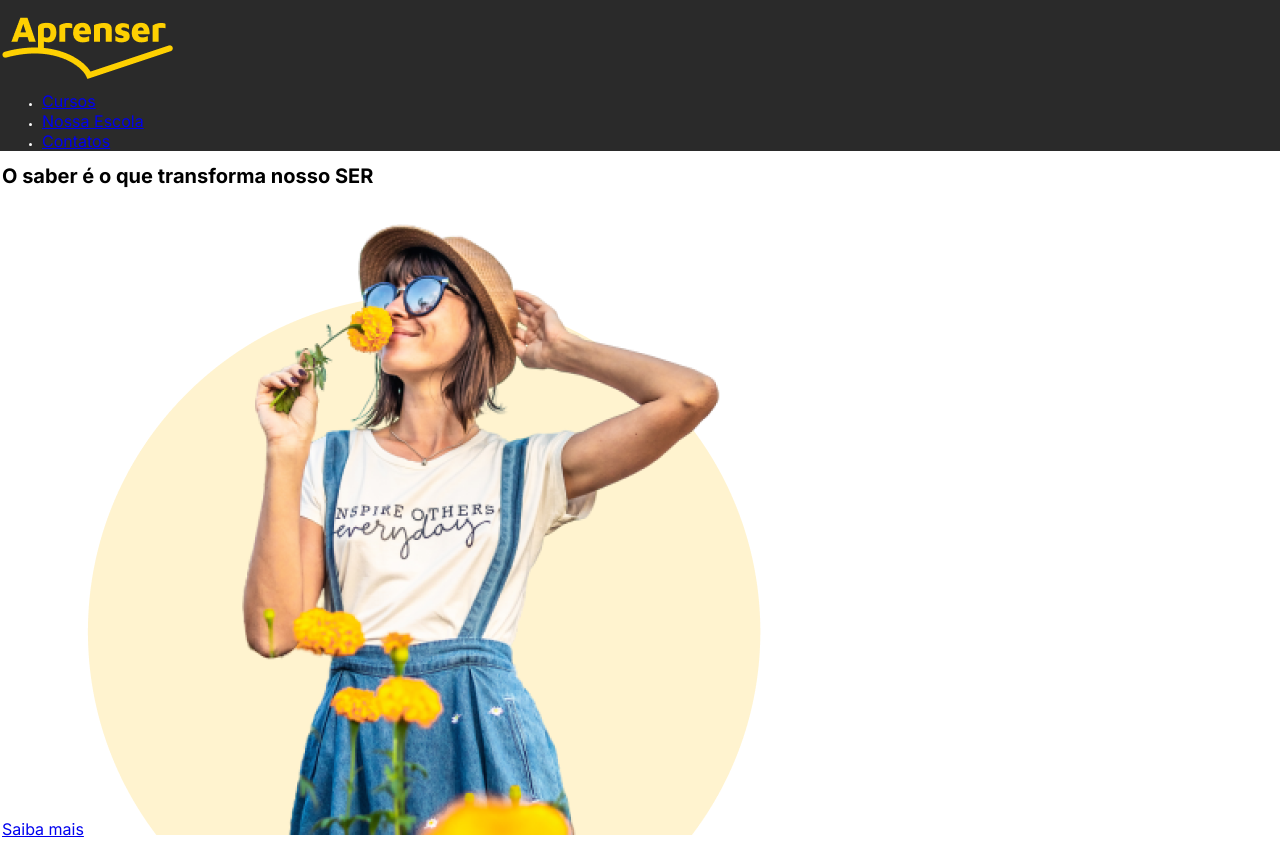
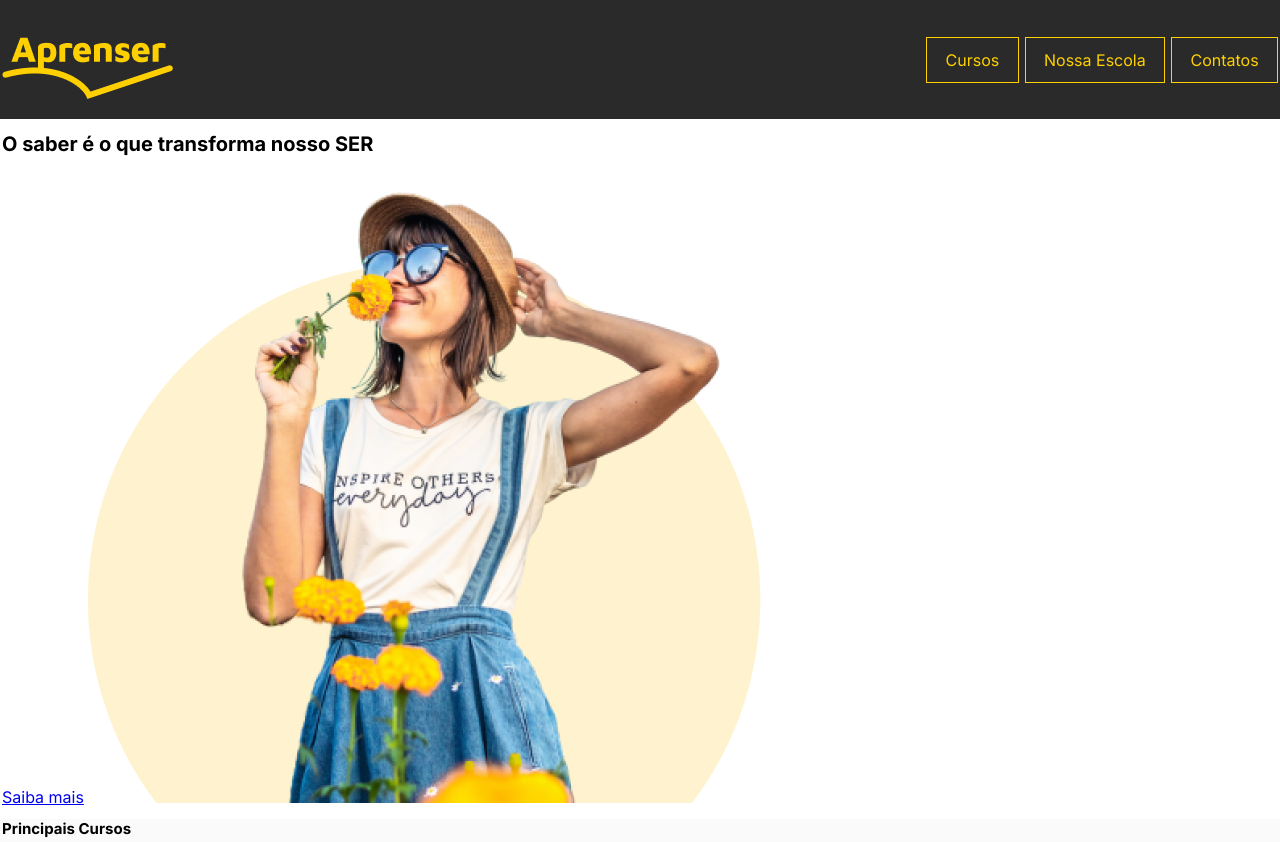
Before and after one commit to Zini9/ProjetoAprenser-inicio, a plain HTML site: page index.html in a window 1280 px wide. Shown: the top 842 px of the page. Drawn offline with Linux system fonts and the light colour scheme.

Commit message:
Header pronto

```diff
--- a/css/estilo.css
+++ b/css/estilo.css
@@ -12,6 +12,10 @@ html {
 p,
 a {
     font-size: 1.6rem;;
+}
+
+nav a {
+    color: inherit;
 }
 
 .upper {
@@ -36,3 +40,23 @@ a {
     max-width: 127.6rem;
     margin: auto;
 }
+
+.header {
+    display: flex;
+    justify-content: space-between;
+    align-items: center;
+    color: var(--primary-color);
+    padding: 2rem 0;
+}
+
+.header_nav a {
+    padding: .75em 1.15em;
+    border: solid 1px var(--primary-color);
+    text-decoration: none;
+}
+
+.header_nav ul{
+    display: flex;
+    gap: .6rem;
+    list-style-type: none;
+}
```
